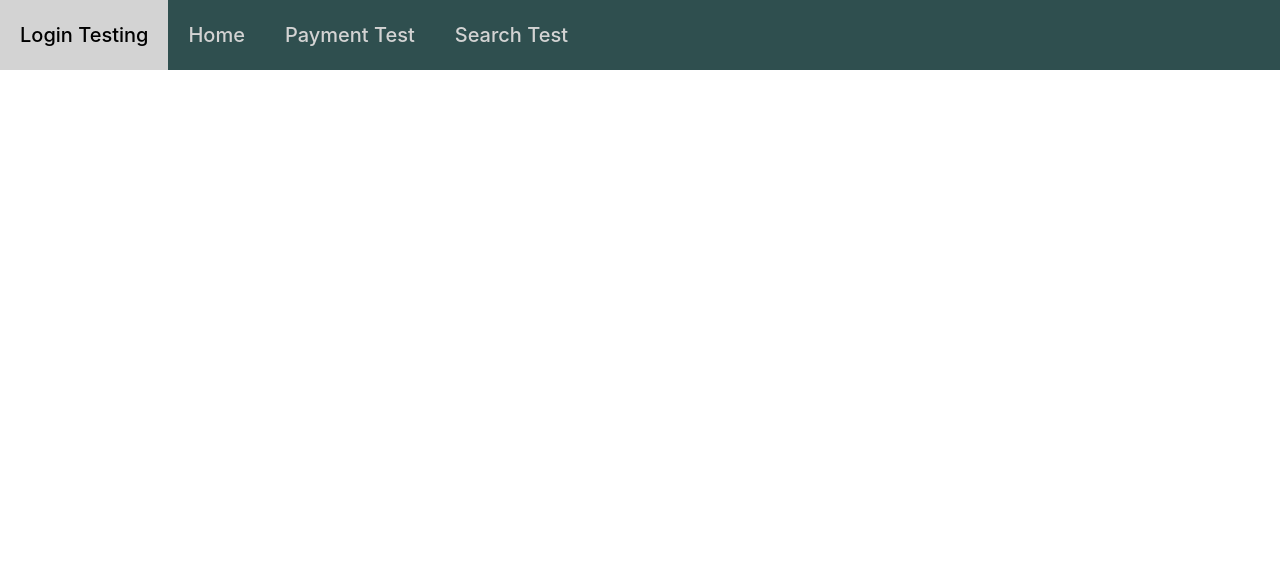
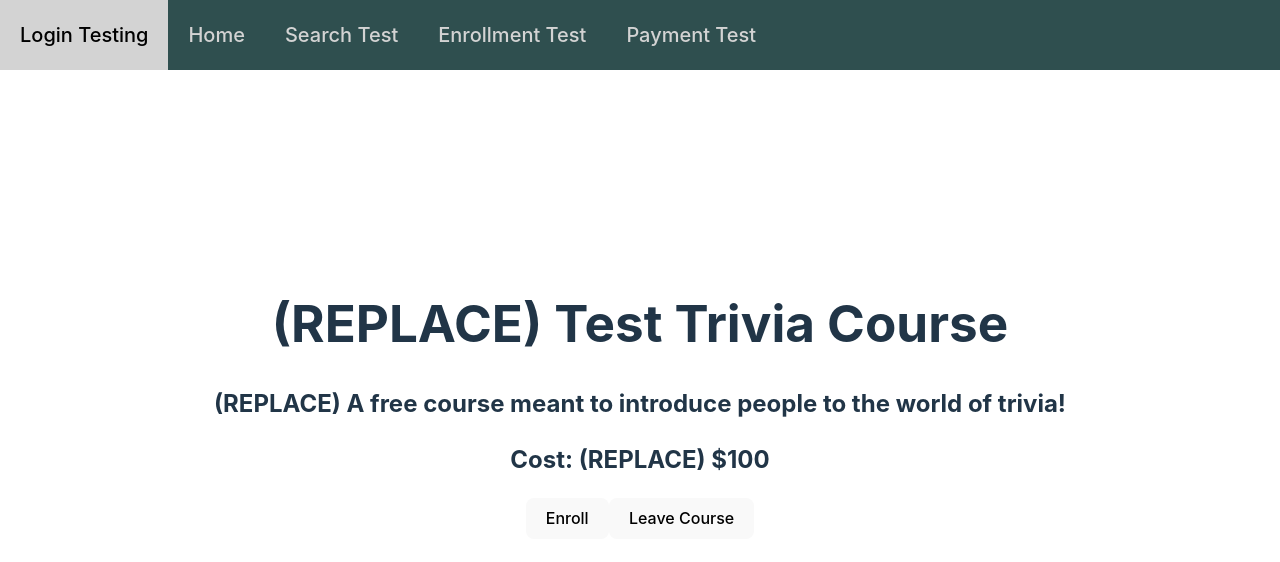
Before and after one commit to 241209-JavaReactAWS/Trivia-Trainer, a React (Vite) app in the folder trivia-front-end/: page /enroll in a window 1280 px wide. Shown: the top 562 px of the page. Built offline with nearby package versions, Linux system fonts and the light colour scheme.

Commit message:
Created more pages for testing

```diff
--- a/trivia-front-end/src/App.tsx
+++ b/trivia-front-end/src/App.tsx
@@ -5,6 +5,7 @@ import Login from "./components/login/Login";
 import Home from "./components/home/Home";
 import Test1 from "./components/paymentTest/Test1";
 import Search from "./components/search/Search";
+import Enrollment from "./components/enrollment/Enrollment";
 
 function App() {
   return (
@@ -15,8 +16,9 @@ function App() {
         <Routes>
           <Route path="/" element={<Login></Login>}></Route>
           <Route path="/home" element={<Home></Home>}></Route>
-          <Route path="/test1" element={<Test1></Test1>}></Route>
+          <Route path="/payment" element={<Test1></Test1>}></Route>
           <Route path="/search" element={<Search></Search>}></Route>
+          <Route path="/enroll" element={<Enrollment></Enrollment>}></Route>
 
           {/* <Route path="/test1" element={<Test1></Test1>}></Route>
           <Route path="/test2" element={<Test2></Test2>}></Route>
--- a/trivia-front-end/src/components/enrollment/Enrollment.tsx
+++ b/trivia-front-end/src/components/enrollment/Enrollment.tsx
@@ -0,0 +1,35 @@
+import { useNavigate } from "react-router-dom";
+
+function Enrollment() {
+
+    const navigate = useNavigate();
+
+    let enroll = () => {
+        navigate("/payment")
+    }
+
+    return (
+        <div>
+            <h1> {/* This is where the course name will go */}
+                (REPLACE) Test Trivia Course
+            </h1>
+
+            <h2> {/* This is where the course description will go */}
+                (REPLACE) A free course meant to introduce people to the world of trivia!
+            </h2>
+
+            <h2> {/* This is where the course cost will go */}
+                Cost: (REPLACE) $100
+            </h2>
+
+            <button onClick={enroll}> {/* Will enroll in the course; Will be greyed out if already enrolled */}
+                Enroll
+            </button>
+            <button onClick={enroll}> {/* Will enroll in the course; Will be greayed out if not enrolled */}
+                Leave Course
+            </button>
+        </div>
+    )
+}
+
+export default Enrollment
--- a/trivia-front-end/src/components/home/Home.tsx
+++ b/trivia-front-end/src/components/home/Home.tsx
@@ -1,8 +1,17 @@
 
 function Home() {
+
+  // TODO: Use a useEffect to get the enrolled courses
+  // - Get the enrollments based on the user's student_id, and then get the courses that have
+  //   the same course_id as those enrollments.
+  // - Then, show all the courses in a table, and stylize it later.
+
   return (
     <div>
-      <h1>Back-end Testing Home Screen</h1>
+      <h1>Welcome, (REPLACE) name!</h1>
+
+      <h2>Enrolled courses:</h2>
+      {/* Show all enrolled courses here (See useEffect TODO */}
     </div>
   )
 }
--- a/trivia-front-end/src/components/nav/Nav.tsx
+++ b/trivia-front-end/src/components/nav/Nav.tsx
@@ -6,8 +6,9 @@ function Nav() {
     <div className="menu">
       <Link to="/">Login Testing</Link>
       <Link to="/home">Home</Link>
-      <Link to="/test1">Payment Test</Link>
       <Link to="/search">Search Test</Link>
+      <Link to="/enroll">Enrollment Test</Link>
+      <Link to="/payment">Payment Test</Link>
 
       {/* <Link to="/test1">Payment Test</Link>
       <Link to="/test2">Enrollment Test</Link>
--- a/trivia-front-end/src/components/search/Search.tsx
+++ b/trivia-front-end/src/components/search/Search.tsx
@@ -13,7 +13,7 @@ function Search() {
       <h1>Search Test</h1>
 
       <div>
-        <label htmlFor="nameInput">Search for Course</label>{" "}
+        <label htmlFor="nameInput">Search by name</label>{" "}
         <input
           id="nameInput"
           type="radio"
```
